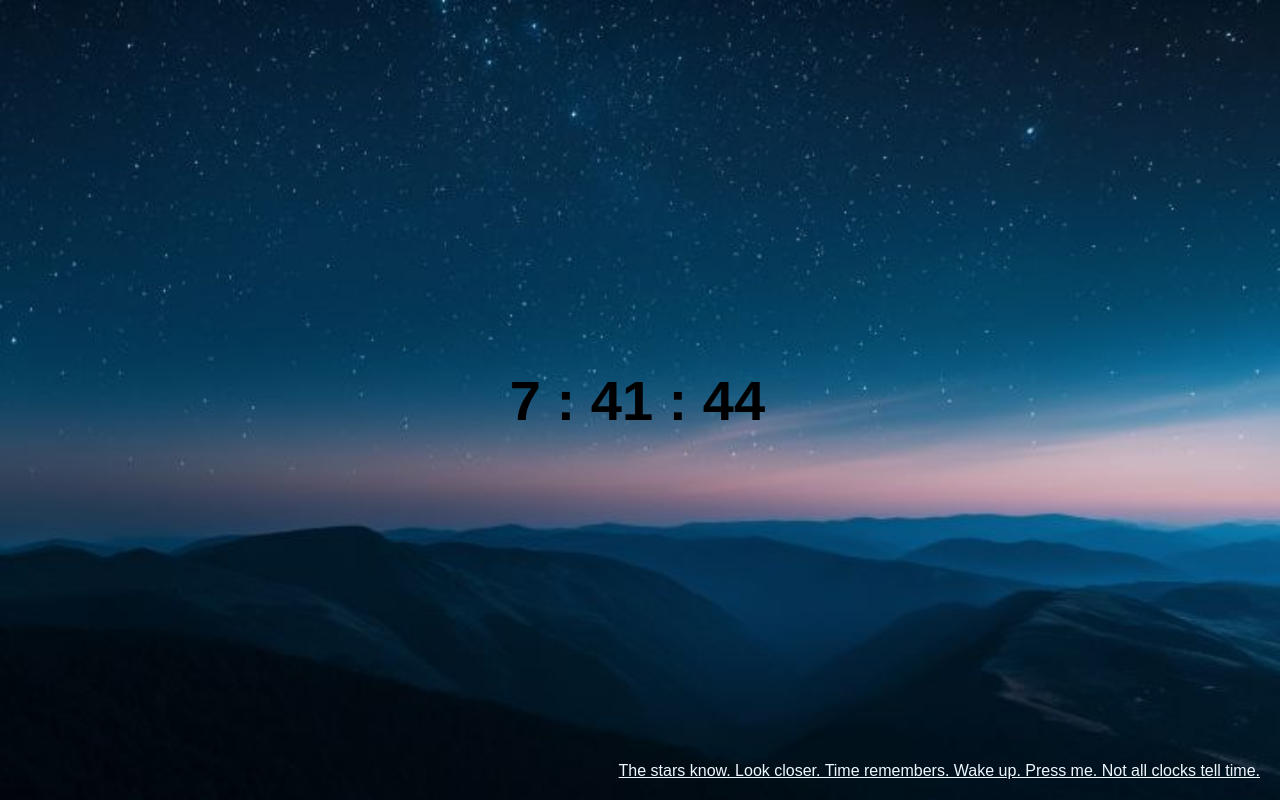
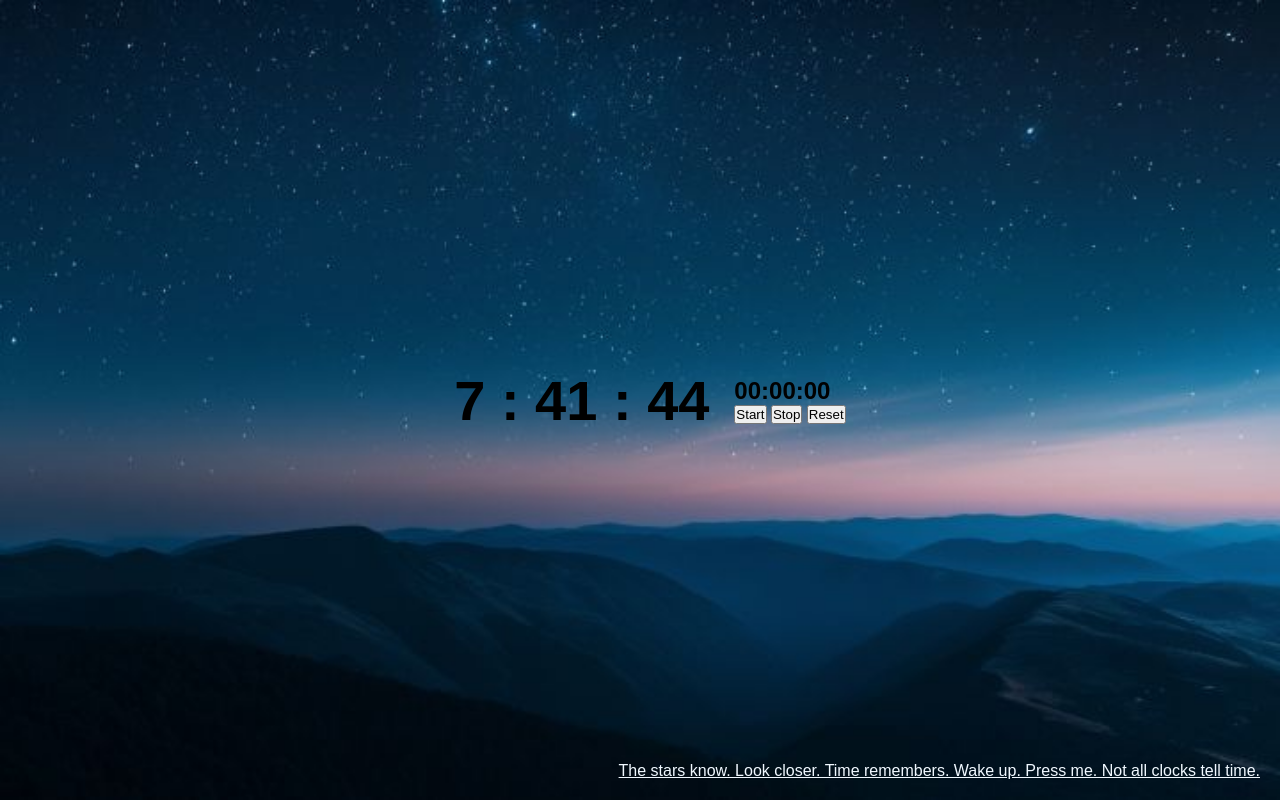
Before and after one commit to garvitdhuran/Digital-clock-using-js-, a plain HTML site: page index.html in a window 1280 px wide. Drawn offline with Linux system fonts and the light colour scheme.

Commit message:
Updated digital clock

```diff
--- a/index.html
+++ b/index.html
@@ -12,7 +12,17 @@
         <h1 id = "time">12:00:00</h1>
         <span id=""timeformat></span>
     </div>
+<div class = "stopwatch">
+    <h2 id = "stopwatch-display">00:00:00</h2>
 
+    <div class = "stopwatch-buttons">
+
+        <button id ="start-btn"> Start</button>
+        <button id = "stop_btn">Stop</button>
+        <button id = " reset-btn"> Reset</button>
+    </div>
+
+</div>
 <a
 href = "https://www.youtube.com/watch?v=hvL1339luv0"
 id = "watermark"
@@ -22,11 +32,6 @@ The stars know. Look closer. Time remembers. Wake up. Press me. Not all clocks t
 
 </a>
 
-<!-- <div class = "stopwatch">00:00:00</div>
-<button id = "start">Start</button>
-<button id = "stop">Stop</button>
-<button id = "reset">Reset</button> -->
-
 
 
 
```
Also changed, not shown: 1 other file.
